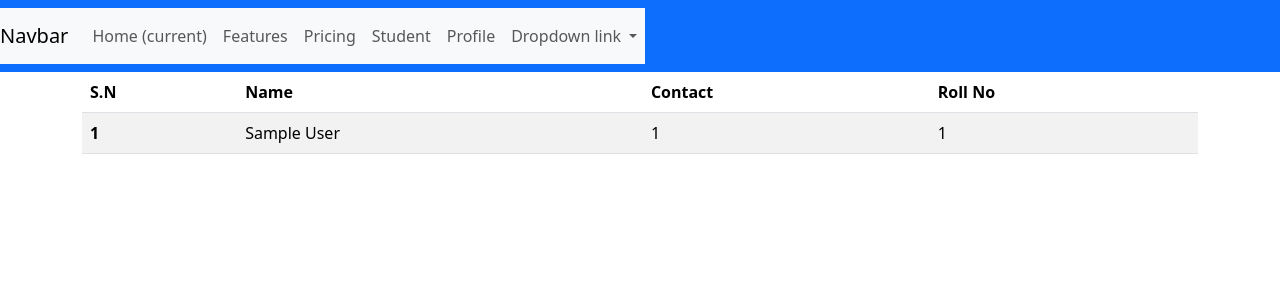
After one commit to beeplovebhandari/django_learning_2025, a Django app: page /tables/profile/ in a window 1280 px wide. The commit adds this page. Shown: the top 300 px of the page. Run offline with Django 5.2, Linux system fonts and the light colour scheme; tables that the repository leaves empty hold one stand-in row (values such as "Sample post").

Commit message:
ORM Student Profile and Student Created

```diff
--- a/tables/models.py
+++ b/tables/models.py
@@ -18,10 +18,6 @@ class Student(models.Model):
 
 
 class StudentProfile(models.Model):
-    # student = models.OneToOneField(Student, on_delete=models.CASCADE)
+    student = models.OneToOneField(Student, on_delete=models.CASCADE)
     contact = models.IntegerField()
     roll_no = models.IntegerField()
-
-
-    def __str__(self):
-        return self.item_name
--- /dev/null
+++ b/tables/templates/tables/profile.html
@@ -0,0 +1,26 @@
+{% extends 'temp_inheritance/base.html'%}
+{% block content%}
+<table class ="table table-striped table-hover">
+    <thead>
+      <tr>
+        <th scope="col">S.N</th>
+        <th scope="col">Name</th>
+        <th scope="col">Contact</th>
+        <th scope="col">Roll No</th>
+      </tr>
+    </thead>
+    <tbody>
+        {% for profile in profiles %}
+      <tr>
+        <th scope="row">{{forloop.counter}}</th>
+        <td>{{profile.student.name}}</td>
+        <td>{{profile.contact}}</td>
+        <td>{{profile.roll_no}}</td>
+      </tr>
+      {% endfor %}
+
+    </tbody>
+  </table>
+
+
+{%endblock%}
--- a/tables/urls.py
+++ b/tables/urls.py
@@ -1,7 +1,8 @@
 from django.urls import path
-from.views import student, classroom
+from.views import student, classroom, profile
 
 urlpatterns = [
     path ("student/", student, name="student"),
     path ("classroom/", classroom, name="classroom"),
+    path('profile/', profile, name = 'profile'),
 ]
--- a/tables/views.py
+++ b/tables/views.py
@@ -1,6 +1,6 @@
 
 from django.shortcuts import render
-from.models import Student
+from.models import Student, StudentProfile
 
 def student(request):
     students = Student.objects.all()
@@ -9,3 +9,6 @@ def student(request):
 
 def classroom(request):
     return render (request, template_name="tables/classroom.html")
+
+def profile (request):
+    return render (request, template_name="tables/profile.html", context= {"profiles":StudentProfile.objects.all} )
--- a/temp_inheritance/templates/temp_inheritance/base.html
+++ b/temp_inheritance/templates/temp_inheritance/base.html
@@ -36,6 +36,9 @@
                     <li class="nav-item">
                         <a class="nav-link" href="{% url 'student' %}">Student</a>
                     </li>
+                    <li class="nav-item">
+                        <a class="nav-link" href="{% url 'profile' %}">Profile</a>
+                      </li>
 
                     <li class="nav-item dropdown">
                         <a class="nav-link dropdown-toggle" href="#" id="navbarDropdownMenuLink" data-toggle="dropdown"
```
Also changed, not shown: tables/migrations/0001_initial.py, tables/migrations/0002_alter_studentprofile_contact.py (deleted).
